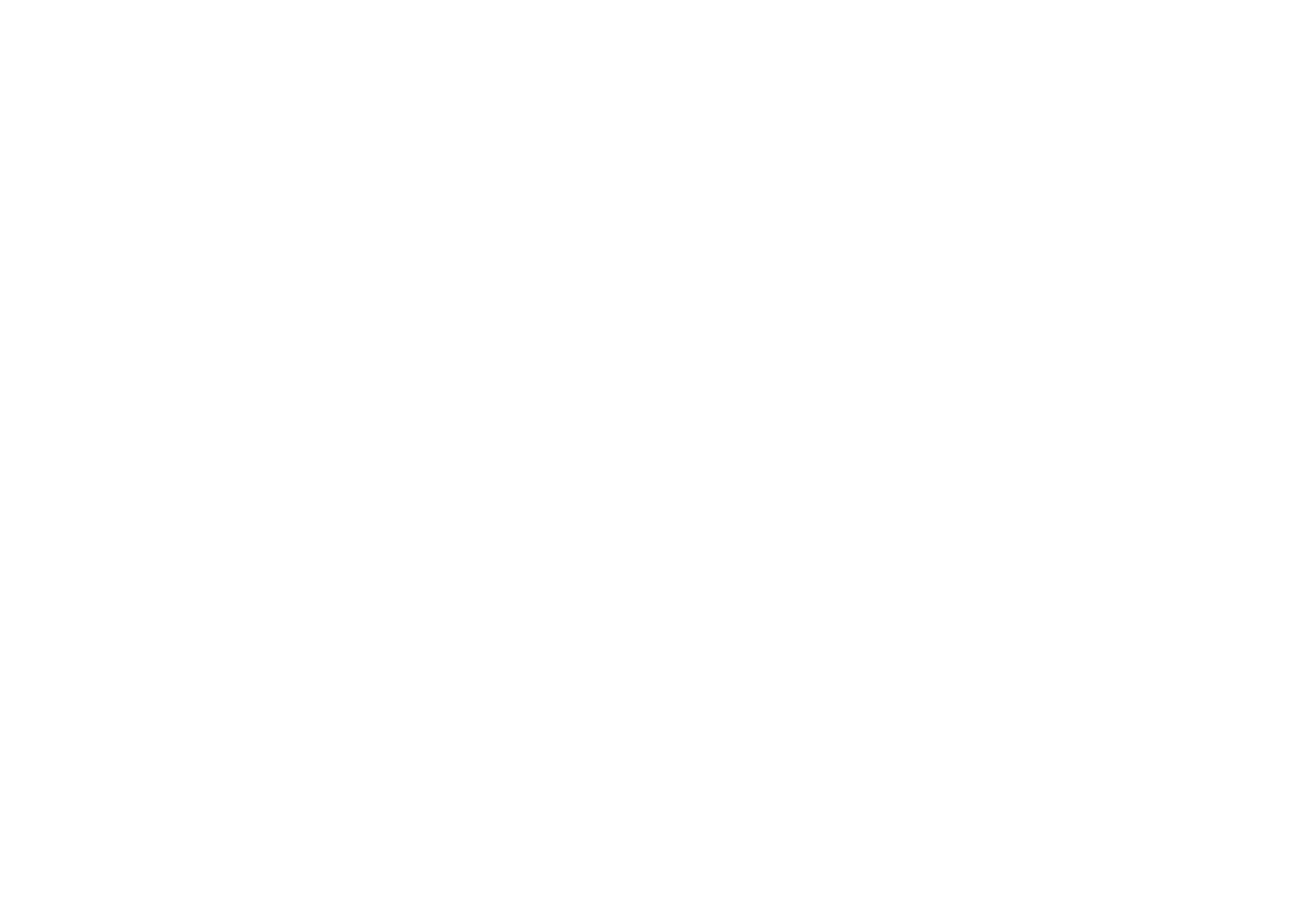
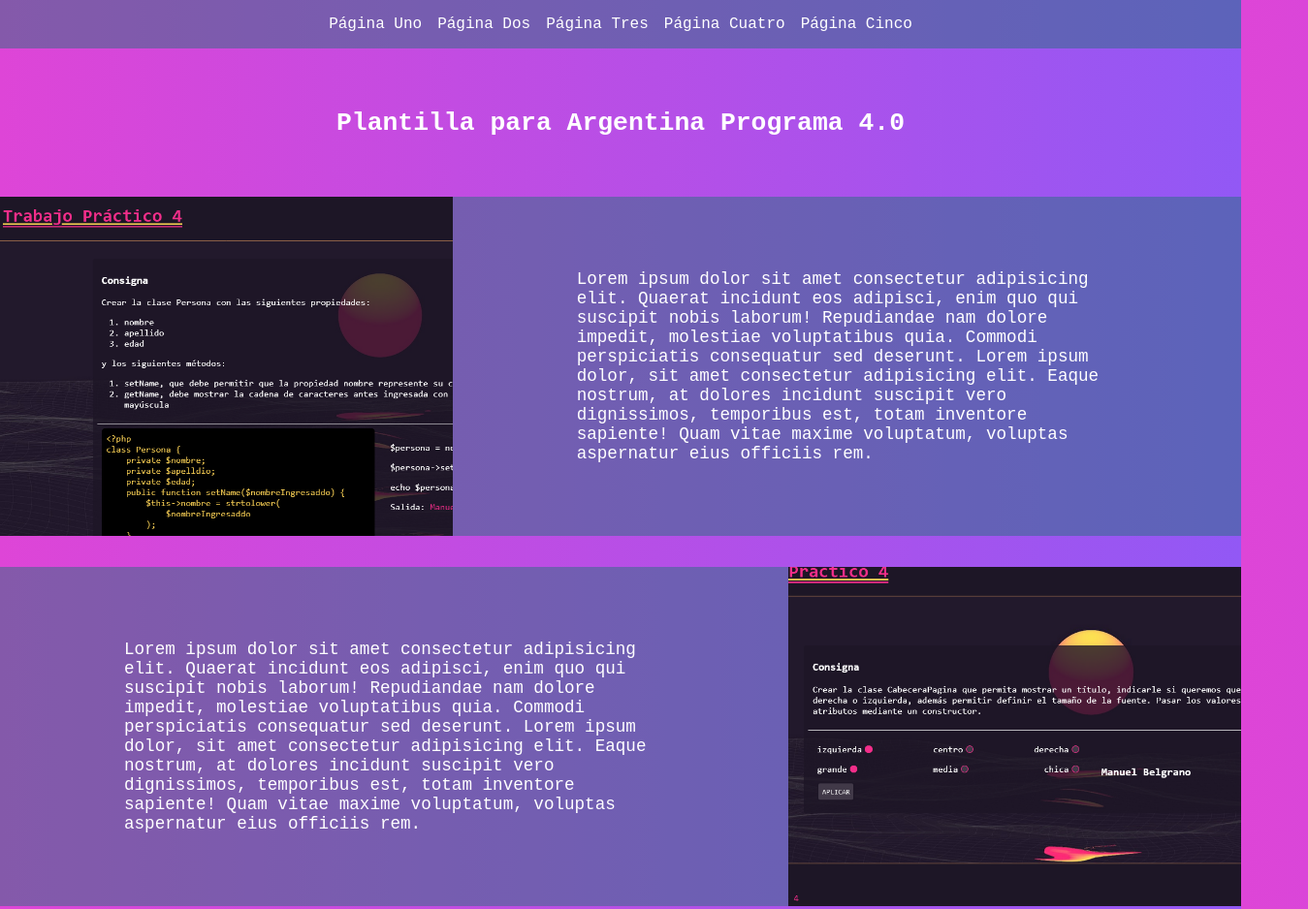
Before and after one commit to ibieldahuk/portafolio, a plain HTML site: page detalle-plantilla.html in a window 1280 px wide. Shown: the top 938 px of the page at 97% size, 1349 px wide, since content can reach past the window. Before the commit the page ends 800 px from the top, so only its background shows below. Drawn offline with Linux system fonts and the light colour scheme.

Commit message:
Vista de proyectos

```diff
--- a/detalle-plantilla.html
+++ b/detalle-plantilla.html
@@ -0,0 +1,43 @@
+<!DOCTYPE html>
+<html lang="en">
+<head>
+    <meta charset="UTF-8">
+    <meta name="viewport" content="width=device-width, initial-scale=1.0">
+    <title>Proyecto - Plantilla para Argentina Programa 4.0</title>
+    <link rel="stylesheet" href="estilos/estilos-comunes.css">
+    <link rel="stylesheet" href="estilos/estilos-proyecto.css">
+</head>
+<body>
+    <nav class="barra-navegacion">
+        <a href="#">Página Uno</a>
+        <a href="#">Página Dos</a>
+        <a href="#">Página Tres</a>
+        <a href="#">Página Cuatro</a>
+        <a href="#">Página Cinco</a>
+    </nav>
+    <main>
+        <section class="titulo">
+            <h1>Plantilla para Argentina Programa 4.0</h1>
+        </section>
+        <section>
+            <article class="contenedor-contenido">
+                <img src="assets/img/proyecto-plantilla-1.png" alt="captura del proyecto">
+                <p>Lorem ipsum dolor sit amet consectetur adipisicing elit. Quaerat incidunt eos adipisci, enim quo qui suscipit nobis laborum! Repudiandae nam dolore impedit, molestiae voluptatibus quia. Commodi perspiciatis consequatur sed deserunt. Lorem ipsum dolor, sit amet consectetur adipisicing elit. Eaque nostrum, at dolores incidunt suscipit vero dignissimos, temporibus est, totam inventore sapiente! Quam vitae maxime voluptatum, voluptas aspernatur eius officiis rem.</p>
+            </article>
+            <article class="contenedor-contenido alreves">
+                <img src="assets/img/proyecto-plantilla-2.png" alt="captura del proyecto">
+                <p>Lorem ipsum dolor sit amet consectetur adipisicing elit. Quaerat incidunt eos adipisci, enim quo qui suscipit nobis laborum! Repudiandae nam dolore impedit, molestiae voluptatibus quia. Commodi perspiciatis consequatur sed deserunt. Lorem ipsum dolor, sit amet consectetur adipisicing elit. Eaque nostrum, at dolores incidunt suscipit vero dignissimos, temporibus est, totam inventore sapiente! Quam vitae maxime voluptatum, voluptas aspernatur eius officiis rem.</p>
+            </article>
+        </section>
+        <section>
+            <article>
+                <img src="assets/img/proyecto-plantilla-3.png" alt="captura del proyecto">
+            </article>
+            <article class="enlaces">
+                <a href="">Ir a la página</a>
+                <a href="">Ir al repositorio</a>
+            </article>
+        </section>
+    </main>
+</body>
+</html>
--- a/estilos/estilos.css
+++ b/estilos/estilos-comunes.css
@@ -14,7 +14,7 @@ body {
     padding: 0.5em;
 }
 
-.barra-navegacion, main {
+.barra-navegacion {
     background-color: #20717879;
 }
 
@@ -82,12 +82,6 @@ body {
     border-bottom: 1px solid #fa5a4e;
 } */
 
-main {
-    margin: 1em 10%;
-    padding: 0.5em;
-    border-radius: 0.5em;
-}
-
 .proyectos {
     border-color: #fa5a4e;
     border-width: 2px;
--- /dev/null
+++ b/estilos/estilos-index.css
@@ -0,0 +1,6 @@
+main {
+    margin: 1em 10%;
+    padding: 0.5em;
+    border-radius: 0.5em;
+    background-color: #20717879;
+}
--- /dev/null
+++ b/estilos/estilos-proyecto.css
@@ -0,0 +1,42 @@
+.alreves {
+    flex-direction: row-reverse;
+}
+
+.contenedor-contenido {
+    display: flex;
+    justify-content: space-between;
+    align-items: center;
+    margin-bottom: 2em;
+    background-color: #20717879;;
+}
+
+.contenedor-contenido img {
+    max-height: 350px;
+}
+
+.contenedor-contenido p {
+    margin: 0 10%;
+    font-size: 110%;
+    color: #fff;
+}
+
+.enlaces {
+    display: flex;
+    justify-content: space-around;
+    margin: 5em;
+    font-size: 110%;
+}
+
+.enlaces a {
+    color: #fff;
+    text-decoration: none;
+}
+
+.enlaces a:hover {
+    text-decoration: underline;
+}
+
+.titulo {
+    margin: 2em 0;
+    font-size: 110%;
+}
```
Also changed, not shown: index.html (+3 -2 lines), assets/img/proyecto-plantilla-1.png (added), assets/img/proyecto-plantilla-2.png (added), assets/img/proyecto-plantilla-3.png (added).
